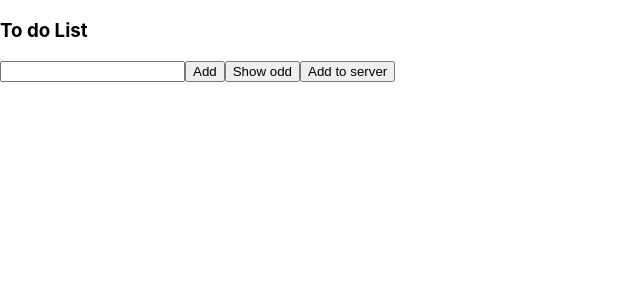
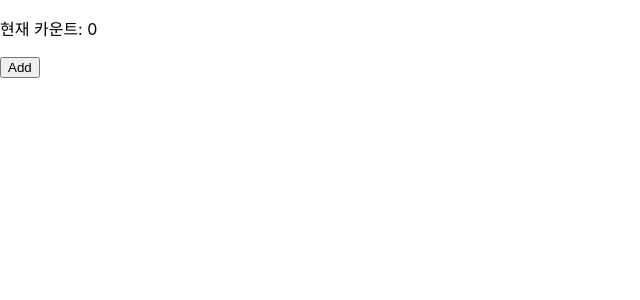
Before and after one commit to jungeun-p/cra-test, a React (Create React App) app: page / in a window 1280 px wide. Shown: the top 300 px of the page, without its empty margins (0-640 px from the left). Built offline with nearby package versions, Linux system fonts and the light colour scheme.

Commit message:
[ update ] props & state

```diff
--- a/src/App.js
+++ b/src/App.js
@@ -1,41 +1,10 @@
 import React, { useState } from 'react';
+import Counter from './Counter';
 
-function App() {
-  const [todoList, setTodoList] = useState([]);
-  const [currentId, setCurrentId] = useState(1);
-  const [desc, setDesc] = useState('');
-  const [odd, setOdd] = useState(false);
-  function onAdd(){
-    const todo = { id: currentId, desc };
-    setCurrentId(currentId + 1);
-    setTodoList([...todoList, todo]);
-  };
-  function onSaveToServer(){};
-  function onDelete(e){
-    const id = Number(e.target.dataset.id);
-    const newTodoList = todoList.filter((todo)=> todo.id !== id);
-    setTodoList(newTodoList);
-  };
+const App = () => {
   return (
-    <div>
-      <h3>To do List</h3>
-      <ul>
-        {todoList
-        .filter((_, index) => (odd ? index % 2 === 0 : true))
-        .map((todo, index) => (
-          <li key={todo.id}>
-            <span>{todo.desc}</span>
-            <span>{index}</span>
-            <button data-id={todo.id} onClick={onDelete}>delete</button>
-          </li>
-        ))}
-      </ul>
-      <input type="text" value={desc} onChange={e => setDesc(e.target.value)} />
-      <button onClick={onAdd}>Add</button>
-      <button onClick={() => setOdd(!odd)}>Show odd</button>
-      <button onClick={onSaveToServer}>Add to server</button>
-    </div>
+      <Counter />
   );
-}
+};
 
 export default App;
--- /dev/null
+++ b/src/Counter.js
@@ -0,0 +1,18 @@
+import React, { useState } from 'react';
+import Title from './Title';
+
+const Counter = () => {
+    const [count, setCount] = useState({ value:0 });
+    function onClick (){
+        // count.value += 1; // 상태값 내부의 변수는 무시가 된다.
+        setCount({...count, value: count.value + 1});
+    }
+    return (
+        <div>
+            <Title title={`현재 카운트: ${count.value}`} />
+            <button onClick={onClick}>Add</button>
+        </div>
+    );
+};
+
+export default Counter;
--- /dev/null
+++ b/src/Title.js
@@ -0,0 +1,8 @@
+import React from 'react';
+
+const Title = ({ title }) => {
+    console.log('title render')
+    return <p>{title}</p>
+};
+
+export default React.memo(Title);
```
